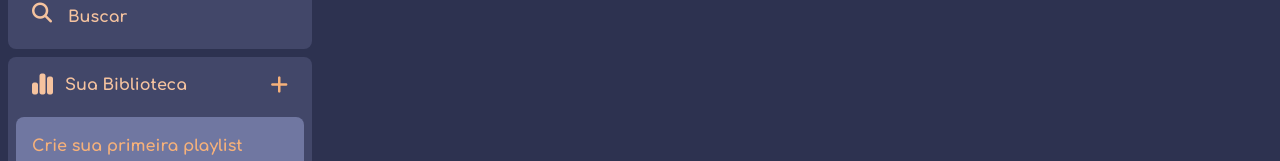
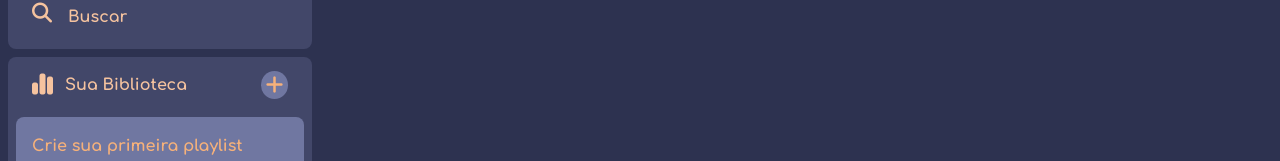
Before and after one commit to danilo-cardoso/spotify, an Angular app: page / in a window 1280 px wide. In both pictures the pointer is over the element 279 px from the left and 207 px from the top of the page. Shown: the part 122-283 px from the top of the page. Built offline with nearby package versions, Linux system fonts and the light colour scheme.

Commit message:
adicionando hover circular para botao de adicionar playlist

```diff
--- a/src/app/header/aside/aside.component.css
+++ b/src/app/header/aside/aside.component.css
@@ -22,6 +22,15 @@
 .library__title__add:hover > span i {
   transition: color, 1s, ease-in-out, 0.5s;
   color: var(--text-color-base);
+}
+
+.library__title__add  span {
+  padding: 0.3rem;
+}
+
+.library__title__add span:hover {
+  border-radius: 100%;
+  background-color: var(--bg-color-subbase);
 }
 
 .library__content {
```
